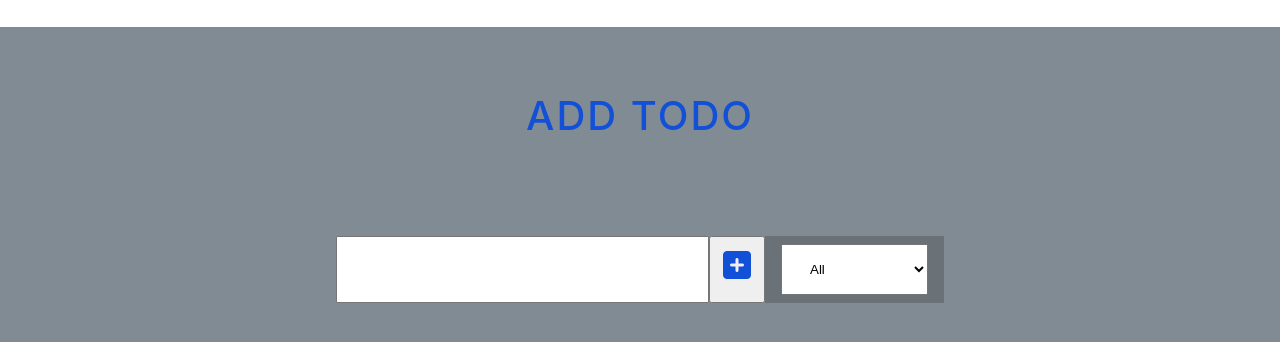
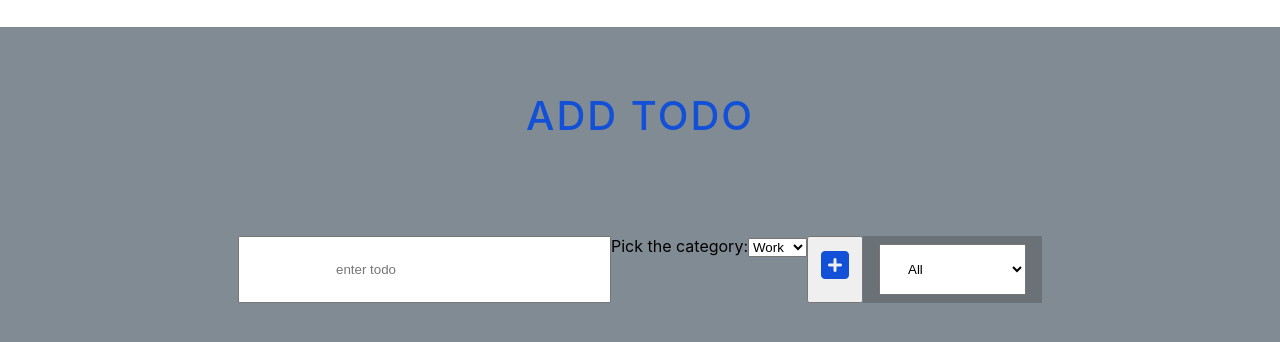
Before and after one commit to pratiga/TODO, a React (Create React App) app: page / in a window 1280 px wide. Shown: the top 342 px of the page. Built offline with nearby package versions, Linux system fonts and the light colour scheme.

Commit message:
add category item
Signed-off-by: pratiga <gaitrisanu2468@gmail.com>

```diff
--- a/src/components/Form.jsx
+++ b/src/components/Form.jsx
@@ -3,15 +3,17 @@ import React,{useState} from 'react';
 
 export default function Form({addTodo,setStatus, handleUpdateTodo
               ,currentTodo,setCurrentTodo }) {
-const [inputText, setInputText] = useState(" ");
+const [inputText, setInputText] = useState("");
+const [optionValue, setOptionValue] = useState("")
     const inputTextHandler = (e) => {
         console.log(e.target.value);
         setInputText(e.target.value);
     };
     const submitTodoHandler= (e) =>{
         e.preventDefault();
-        addTodo(inputText)
+        addTodo(inputText,optionValue)
         setInputText("");
+        setOptionValue("");
     };
     const statusHandler = (e) => {
         setStatus(e.target.value);
@@ -21,10 +23,15 @@ const [inputText, setInputText] = useState(" ");
         e.preventDefault();
         handleUpdateTodo(currentTodo.id, currentTodo);
     }
-    function handleEditInputChange(e) {
-        setCurrentTodo({ ...currentTodo, text: e.target.value });
+     function handleEditInputChange(e) {
+         setCurrentTodo({ ...currentTodo, text: e.target.value});
         console.log(currentTodo);
+       }
+       function handleEditOption(e) {
+        setCurrentTodo({ ...currentTodo, value: e.target.value});
+       console.log(currentTodo);
       }
+
   return (
       <>
       {currentTodo ? (
@@ -33,9 +40,19 @@ const [inputText, setInputText] = useState(" ");
             <form >
             <input  type="text" className="todo-input"
              onChange={handleEditInputChange}
-             value={currentTodo.inputText}
+             value={currentTodo.text}
              placeholder={currentTodo.text}
               />
+              <label>
+          Edit the category:
+          <select  value= {currentTodo.value} onChange={handleEditOption}>
+            <option value="Work">Work</option>
+            <option value="Home">Home</option>
+            <option value="Travel">Travel</option>
+            <option value="Other">Other</option>
+          </select>
+        </label>
+
             <button type="submit" className='todo-button'
                 onClick = {handleEditFormSubmit} >
                 <i className='fas fa-plus-square'></i>
@@ -55,7 +72,18 @@ const [inputText, setInputText] = useState(" ");
         <input  type="text" className="todo-input"
          onChange={inputTextHandler}
          value={inputText}
+         placeholder={"enter todo"}
           />
+
+          <label>
+          Pick the category:
+          <select  value={optionValue} onChange={(e) => setOptionValue(e.target.value)}>
+          <option value="Work">Work</option>
+            <option value="Home">Home</option>
+            <option value="Travel">Travel</option>
+            <option value="Other">Other</option>
+          </select>
+        </label>
         <button  type="submit" className='todo-button'>
             <i className='fas fa-plus-square'></i>
         </button>
--- a/src/components/Todo.jsx
+++ b/src/components/Todo.jsx
@@ -4,11 +4,15 @@ const Todo = ({todo,handleCompleted,handleEditClick,handleDeleteClick}) => {
 
 
   return (
-
+    <>
+    <div>
+    <h2>Category:  {todo.value}</h2>
+  </div>
     <div className='todo'>
     <li className={`todo-item ${todo.completed? "completed": ""}`}>
     {todo.text}
-    </li>
+     </li>
+
       <button onClick={() => handleCompleted(todo)}className='complete-btn'>
       <i className='fas fa-check'></i>
       </button>
@@ -24,7 +28,7 @@ const Todo = ({todo,handleCompleted,handleEditClick,handleDeleteClick}) => {
       </button>
     </div>
 
-
+    </>
   )
 }
 
--- a/src/components/Todolist.jsx
+++ b/src/components/Todolist.jsx
@@ -7,7 +7,6 @@ const Todolist = () => {
   const [status, setStatus] = useState("all");
   const [filteredTodos, setFilteredTodos] = useState([]);
   const [currentTodo, setCurrentTodo] = useState("");
-
   useEffect(() => {
     getLocalTodos();
   }, []);
@@ -43,10 +42,11 @@ const getLocalTodos = ()=> {
   }
 
 };
-function addTodo(text){
+function addTodo(text,value){
   setTodos([
     ...todos,
-    { text:text, completed:false, id: Math.random()*1000},
+    { text:text,value:value, completed:false, id: Math.random()*1000},
+
   ])
 }
 
@@ -75,6 +75,7 @@ function handleCompleted(todo){
 
 function handleEditClick(todo) {
   setCurrentTodo({ ...todo });
+  console.log(setCurrentTodo)
 }
 
 function handleDeleteClick(id) {
```
